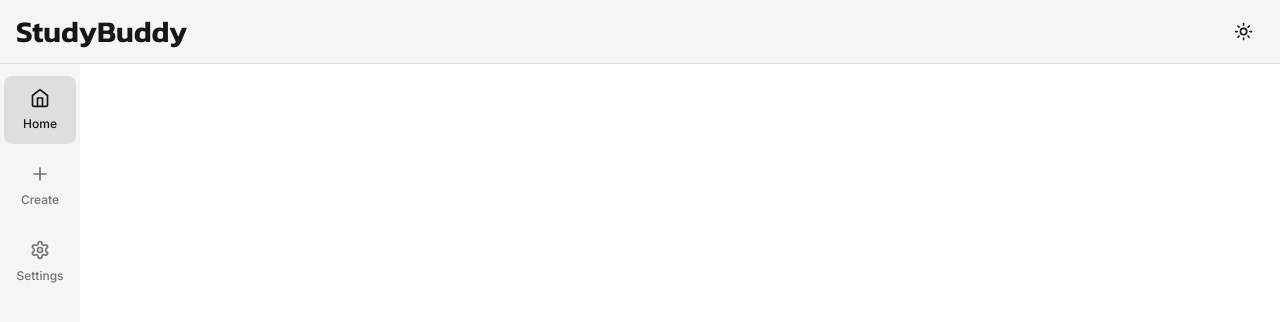
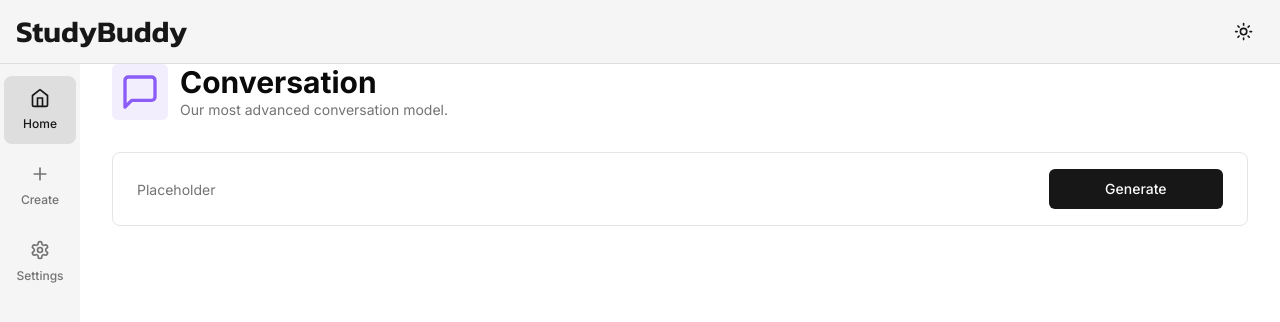
Before and after one commit to JacobJungg/StudyBuddy, a Next.js app: page / in a window 1280 px wide. Shown: the top 322 px of the page. Built offline with nearby package versions, Linux system fonts and the light colour scheme.

Commit message:
Needed to validate prompt

```diff
--- /dev/null
+++ b/app/(root)/(routes)/constants.ts
@@ -0,0 +1,13 @@
+/**
+ * StudyBuddy Jacob Jung
+ * Controls validation for form
+ */
+
+import * as z from "zod";
+
+export const formSchema = z.object({
+    //Default value
+    prompt: z.string().min(1, {
+    message: "Prompt is required."
+  }),
+});
--- a/app/(root)/(routes)/page.tsx
+++ b/app/(root)/(routes)/page.tsx
@@ -1,14 +1,96 @@
 /**
  * StudyBuddy Jacob Jung
- * Defualt page empty for now
- * Maybe put dashboard
+ * Main page
  */
 
+
+"use client";
+
+import * as z from "zod";
+import { MessageSquare } from "lucide-react";
+import { useForm } from "react-hook-form";
+import { Heading } from "@/components/heading";
+import { Button } from "@/components/ui/button";
+import { Input } from "@/components/ui/input";
+//Named @hookform not an address
+import { zodResolver } from "@hookform/resolvers/zod";
+import { Form, FormControl, FormField, FormItem } from "@/components/ui/form";
+import { formSchema } from "./constants";
+
 const RootPage = () => {
+
+    const form = useForm<z.infer<typeof formSchema>>({
+        resolver: zodResolver(formSchema),
+        defaultValues: {
+          prompt: ""
+        }
+      });
+
+      const isLoading = form.formState.isSubmitting;
+
+      const onSubmit = async (values: z.infer<typeof formSchema>) => {
+        console.log(values)
+      }
+
+
+
     return (
         <div>
+        <Heading
+            title="Conversation"
+            description="Our most advanced conversation model."
+            icon={MessageSquare}
+            iconColor="text-violet-500"
+            bgColor="bg-violet-500/10"
+        />
+              <div className="px-4 lg:px-8">
+            <div>
+                <Form {...form}>
+                    <form
+                        onSubmit={form.handleSubmit(onSubmit)}
+                        className="
+                            rounded-lg
+                            border
+                            w-full
+                            p-4
+                            px-3
+                            md:px-6
+                            focus-within:shadow-sm
+                            grid
+                            grid-cols-12
+                            gap-2
+                            "
+                            >
+                                <FormField
+                                name="prompt"
+                                render={({ field }) => (
+                                    <FormItem className="col-span-12 lg:col-span-10">
+                                    <FormControl className="m-0 p-0">
+                                      <Input
+                                        className="
+                                        border-0
+                                        outline-none
+                                        focus-visible:ring-0
+                                        focus-visible:ring-transparent
+                                        "
+                                        disabled={isLoading}
+                                        placeholder="Placeholder"
+                                        {...field}
+                                      />
+                                    </FormControl>
+                                  </FormItem>
+                                )}
+                            />
+                            <Button className="col-span-12 lg:col-span-2 w-full" type="submit" disabled={isLoading} size="icon">
+                                Generate
+                            </Button>
+                    </form>
+                </Form>
+            </div>
 
         </div>
+        </div>
+
     );
 }
 
--- /dev/null
+++ b/components/heading.tsx
@@ -0,0 +1,35 @@
+import { LucideIcon } from "lucide-react";
+
+import { cn } from "@/lib/utils";
+
+interface HeadingProps {
+  title: string;
+  description: string;
+  icon: LucideIcon;
+  iconColor?: string;
+  bgColor?: string;
+}
+
+export const Heading = ({
+  title,
+  description,
+  icon: Icon,
+  iconColor,
+  bgColor,
+}: HeadingProps) => {
+  return (
+    <>
+      <div className="px-4 lg:px-8 flex items-center gap-x-3 mb-8">
+        <div className={cn("p-2 w-fit rounded-md", bgColor)}>
+          <Icon className={cn("w-10 h-10", iconColor)} />
+        </div>
+        <div>
+          <h2 className="text-3xl font-bold">{title}</h2>
+          <p className="text-sm text-muted-foreground">
+            {description}
+          </p>
+        </div>
+      </div>
+    </>
+  );
+};
--- /dev/null
+++ b/components/ui/form.tsx
@@ -0,0 +1,176 @@
+import * as React from "react"
+import * as LabelPrimitive from "@radix-ui/react-label"
+import { Slot } from "@radix-ui/react-slot"
+import {
+  Controller,
+  ControllerProps,
+  FieldPath,
+  FieldValues,
+  FormProvider,
+  useFormContext,
+} from "react-hook-form"
+
+import { cn } from "@/lib/utils"
+import { Label } from "@/components/ui/label"
+
+const Form = FormProvider
+
+type FormFieldContextValue<
+  TFieldValues extends FieldValues = FieldValues,
+  TName extends FieldPath<TFieldValues> = FieldPath<TFieldValues>
+> = {
+  name: TName
+}
+
+const FormFieldContext = React.createContext<FormFieldContextValue>(
+  {} as FormFieldContextValue
+)
+
+const FormField = <
+  TFieldValues extends FieldValues = FieldValues,
+  TName extends FieldPath<TFieldValues> = FieldPath<TFieldValues>
+>({
+  ...props
+}: ControllerProps<TFieldValues, TName>) => {
+  return (
+    <FormFieldContext.Provider value={{ name: props.name }}>
+      <Controller {...props} />
+    </FormFieldContext.Provider>
+  )
+}
+
+const useFormField = () => {
+  const fieldContext = React.useContext(FormFieldContext)
+  const itemContext = React.useContext(FormItemContext)
+  const { getFieldState, formState } = useFormContext()
+
+  const fieldState = getFieldState(fieldContext.name, formState)
+
+  if (!fieldContext) {
+    throw new Error("useFormField should be used within <FormField>")
+  }
+
+  const { id } = itemContext
+
+  return {
+    id,
+    name: fieldContext.name,
+    formItemId: `${id}-form-item`,
+    formDescriptionId: `${id}-form-item-description`,
+    formMessageId: `${id}-form-item-message`,
+    ...fieldState,
+  }
+}
+
+type FormItemContextValue = {
+  id: string
+}
+
+const FormItemContext = React.createContext<FormItemContextValue>(
+  {} as FormItemContextValue
+)
+
+const FormItem = React.forwardRef<
+  HTMLDivElement,
+  React.HTMLAttributes<HTMLDivElement>
+>(({ className, ...props }, ref) => {
+  const id = React.useId()
+
+  return (
+    <FormItemContext.Provider value={{ id }}>
+      <div ref={ref} className={cn("space-y-2", className)} {...props} />
+    </FormItemContext.Provider>
+  )
+})
+FormItem.displayName = "FormItem"
+
+const FormLabel = React.forwardRef<
+  React.ElementRef<typeof LabelPrimitive.Root>,
+  React.ComponentPropsWithoutRef<typeof LabelPrimitive.Root>
+>(({ className, ...props }, ref) => {
+  const { error, formItemId } = useFormField()
+
+  return (
+    <Label
+      ref={ref}
+      className={cn(error && "text-destructive", className)}
+      htmlFor={formItemId}
+      {...props}
+    />
+  )
+})
+FormLabel.displayName = "FormLabel"
+
+const FormControl = React.forwardRef<
+  React.ElementRef<typeof Slot>,
+  React.ComponentPropsWithoutRef<typeof Slot>
+>(({ ...props }, ref) => {
+  const { error, formItemId, formDescriptionId, formMessageId } = useFormField()
+
+  return (
+    <Slot
+      ref={ref}
+      id={formItemId}
+      aria-describedby={
+        !error
+          ? `${formDescriptionId}`
+          : `${formDescriptionId} ${formMessageId}`
+      }
+      aria-invalid={!!error}
+      {...props}
+    />
+  )
+})
+FormControl.displayName = "FormControl"
+
+const FormDescription = React.forwardRef<
+  HTMLParagraphElement,
+  React.HTMLAttributes<HTMLParagraphElement>
+>(({ className, ...props }, ref) => {
+  const { formDescriptionId } = useFormField()
+
+  return (
+    <p
+      ref={ref}
+      id={formDescriptionId}
+      className={cn("text-sm text-muted-foreground", className)}
+      {...props}
+    />
+  )
+})
+FormDescription.displayName = "FormDescription"
+
+const FormMessage = React.forwardRef<
+  HTMLParagraphElement,
+  React.HTMLAttributes<HTMLParagraphElement>
+>(({ className, children, ...props }, ref) => {
+  const { error, formMessageId } = useFormField()
+  const body = error ? String(error?.message) : children
+
+  if (!body) {
+    return null
+  }
+
+  return (
+    <p
+      ref={ref}
+      id={formMessageId}
+      className={cn("text-sm font-medium text-destructive", className)}
+      {...props}
+    >
+      {body}
+    </p>
+  )
+})
+FormMessage.displayName = "FormMessage"
+
+export {
+  useFormField,
+  Form,
+  FormItem,
+  FormLabel,
+  FormControl,
+  FormDescription,
+  FormMessage,
+  FormField,
+}
--- /dev/null
+++ b/components/ui/input.tsx
@@ -0,0 +1,25 @@
+import * as React from "react"
+
+import { cn } from "@/lib/utils"
+
+export interface InputProps
+  extends React.InputHTMLAttributes<HTMLInputElement> {}
+
+const Input = React.forwardRef<HTMLInputElement, InputProps>(
+  ({ className, type, ...props }, ref) => {
+    return (
+      <input
+        type={type}
+        className={cn(
+          "flex h-10 w-full rounded-md border border-input bg-background px-3 py-2 text-sm ring-offset-background file:border-0 file:bg-transparent file:text-sm file:font-medium placeholder:text-muted-foreground focus-visible:outline-none focus-visible:ring-2 focus-visible:ring-ring focus-visible:ring-offset-2 disabled:cursor-not-allowed disabled:opacity-50",
+          className
+        )}
+        ref={ref}
+        {...props}
+      />
+    )
+  }
+)
+Input.displayName = "Input"
+
+export { Input }
--- /dev/null
+++ b/components/ui/label.tsx
@@ -0,0 +1,26 @@
+"use client"
+
+import * as React from "react"
+import * as LabelPrimitive from "@radix-ui/react-label"
+import { cva, type VariantProps } from "class-variance-authority"
+
+import { cn } from "@/lib/utils"
+
+const labelVariants = cva(
+  "text-sm font-medium leading-none peer-disabled:cursor-not-allowed peer-disabled:opacity-70"
+)
+
+const Label = React.forwardRef<
+  React.ElementRef<typeof LabelPrimitive.Root>,
+  React.ComponentPropsWithoutRef<typeof LabelPrimitive.Root> &
+    VariantProps<typeof labelVariants>
+>(({ className, ...props }, ref) => (
+  <LabelPrimitive.Root
+    ref={ref}
+    className={cn(labelVariants(), className)}
+    {...props}
+  />
+))
+Label.displayName = LabelPrimitive.Root.displayName
+
+export { Label }
```
